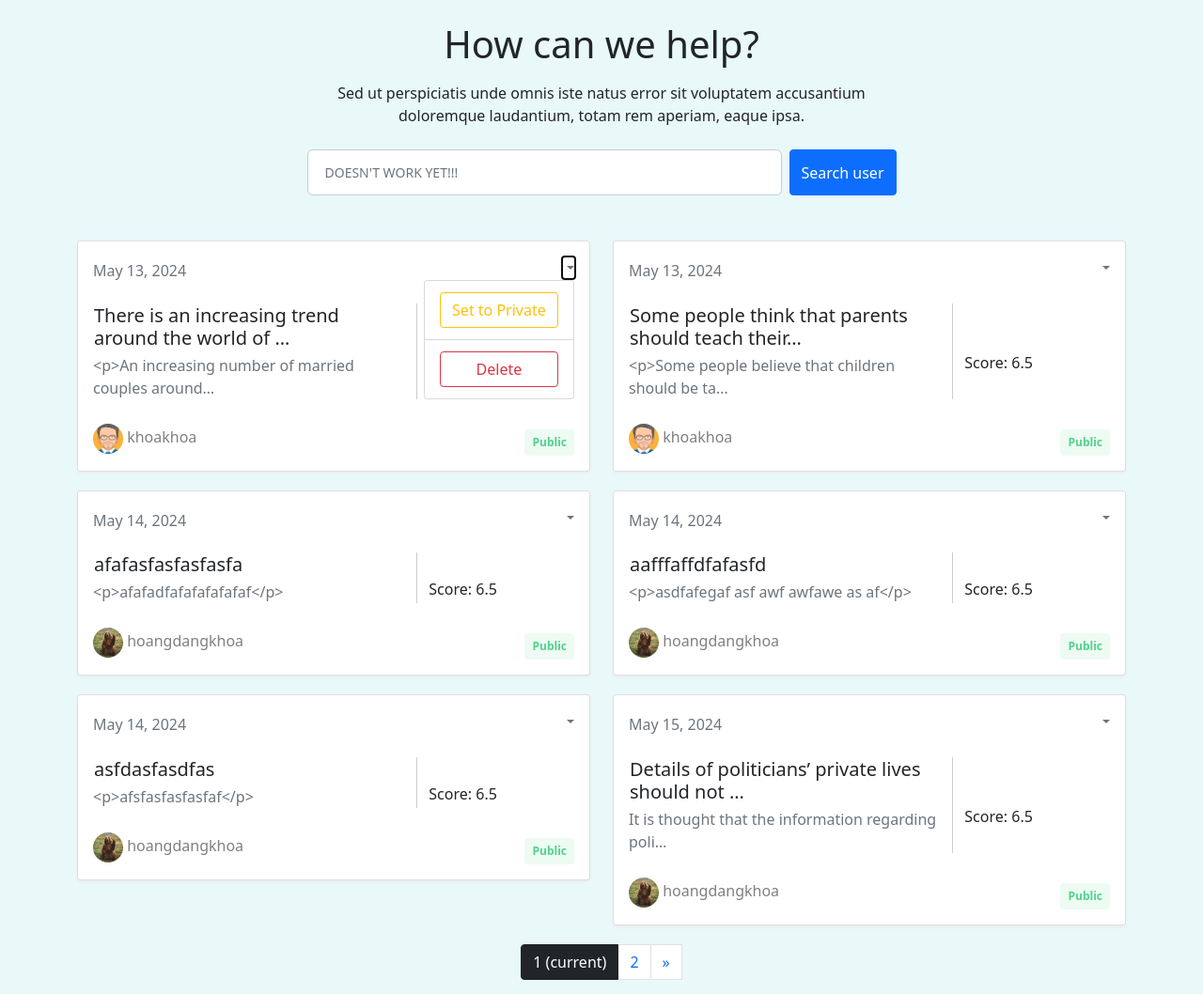
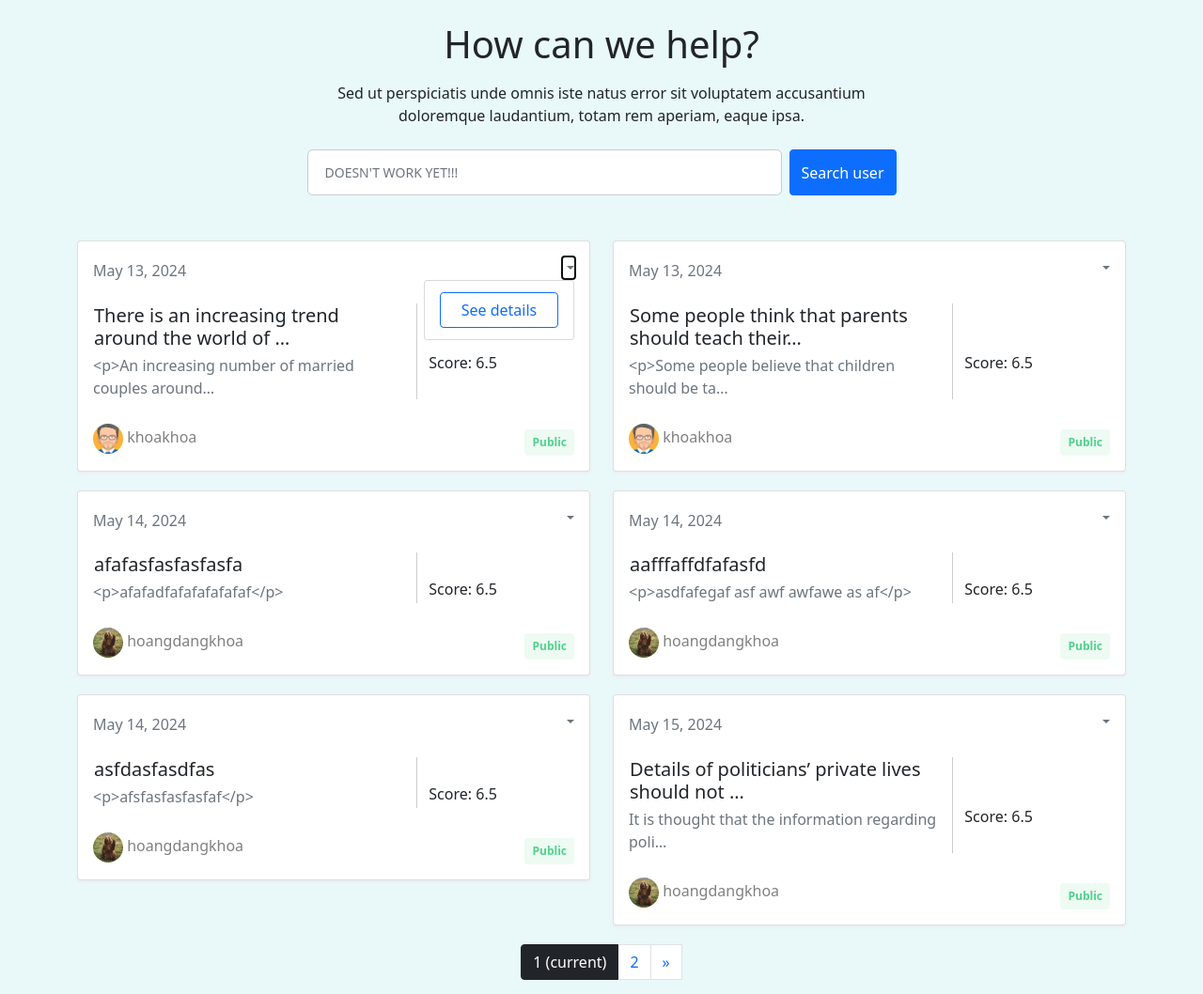
Before and after one commit to hieuhn09/IELTS-Writing-Checker, a Django app: page /public in a window 1280 px wide, after a click that opens the changed part. Shown: the part 82-1140 px from the top of the page at 94% size. Run offline with Django 4.2, Linux system fonts and the light colour scheme; data comes from the database, SQL or seed files in the repository; both versions use the stored data as it was after the commit; some libraries are stand-ins or nearby versions.

Commit message:
fix public writting bugs

```diff
--- a/ielts_checker/static/css/home_page.css
+++ b/ielts_checker/static/css/home_page.css
@@ -12,9 +12,7 @@
 }
 
 #writting-form-div {
-    /* background-color: rgb(218, 255, 251); */
-    /* width: 50%; */
-    height: 700px;
+    /* height: 700px; */
     padding: 20px;
     border-radius: 50px;
     box-shadow: rgba(0, 0, 0, 0.6) 0px 22px 70px 4px;
--- a/ielts_checker/templates/public_writting.html
+++ b/ielts_checker/templates/public_writting.html
@@ -54,23 +54,13 @@
                                             </a>
 
                                             <div class="dropdown-menu dropdown-menu-end">
-                                                <form action="/toggle-public" class="dropdown-item" method="post">
+                                                <form action="/public" class="dropdown-item" method="post">
                                                     {% csrf_token %}
-                                                    <input type="hidden" name="id" value="{{ data.id }}">
-                                                    {% if data.public_status %}
-                                                    <button type="submit" class="btn btn-outline-warning" style="width: 100%;">
-                                                        Set to Private
-                                                    </button>
-                                                    {% else %}
-                                                    <button type="submit" class="btn btn-outline-success" style="width: 100%;">
-                                                        Set to Public
-                                                    </button>
-                                                    {% endif %}
+                                                    <input type="hidden" name="task" value="{{ data.task }}">
+                                                    <input type="hidden" name="writting" value="{{ data.writting }}">
+                                                    <button type="submit" class="btn btn-outline-primary" style="width: 100%;">See details</button>
                                                 </form>
-                                                <div class="dropdown-divider"></div>
-                                                <div class="dropdown-item">
-                                                    <button class="btn btn-outline-danger" style="width: 100%;">Delete</button>
-                                                </div>
+
 
                                             </div>
                                         </div>
--- a/ielts_checker/templates/writting_history.html
+++ b/ielts_checker/templates/writting_history.html
@@ -9,7 +9,7 @@
 {% block content %}
 <link rel="stylesheet" href="https://cdnjs.cloudflare.com/ajax/libs/MaterialDesign-Webfont/7.2.96/css/materialdesignicons.min.css" integrity="sha512-LX0YV/MWBEn2dwXCYgQHrpa9HJkwB+S+bnBpifSOTO1No27TqNMKYoAn6ff2FBh03THAzAiiCwQ+aPX+/Qt/Ow==" crossorigin="anonymous" referrerpolicy="no-referrer" />
 <div id="history-page">
-    <div class="container-xl px-4 pt-4" >
+    <div class="container-xl p-4" >
         <!-- Account page navigation-->
         <nav class="nav nav-borders">
             <a class="nav-link " href="{% url 'profile' %}?user_id={{user.id}}" target="__blank">Informations</a>
```
Also changed, not shown: ielts_checker/templates/home_page.html (+16 -2 lines), ielts_checker/db.sqlite3.
